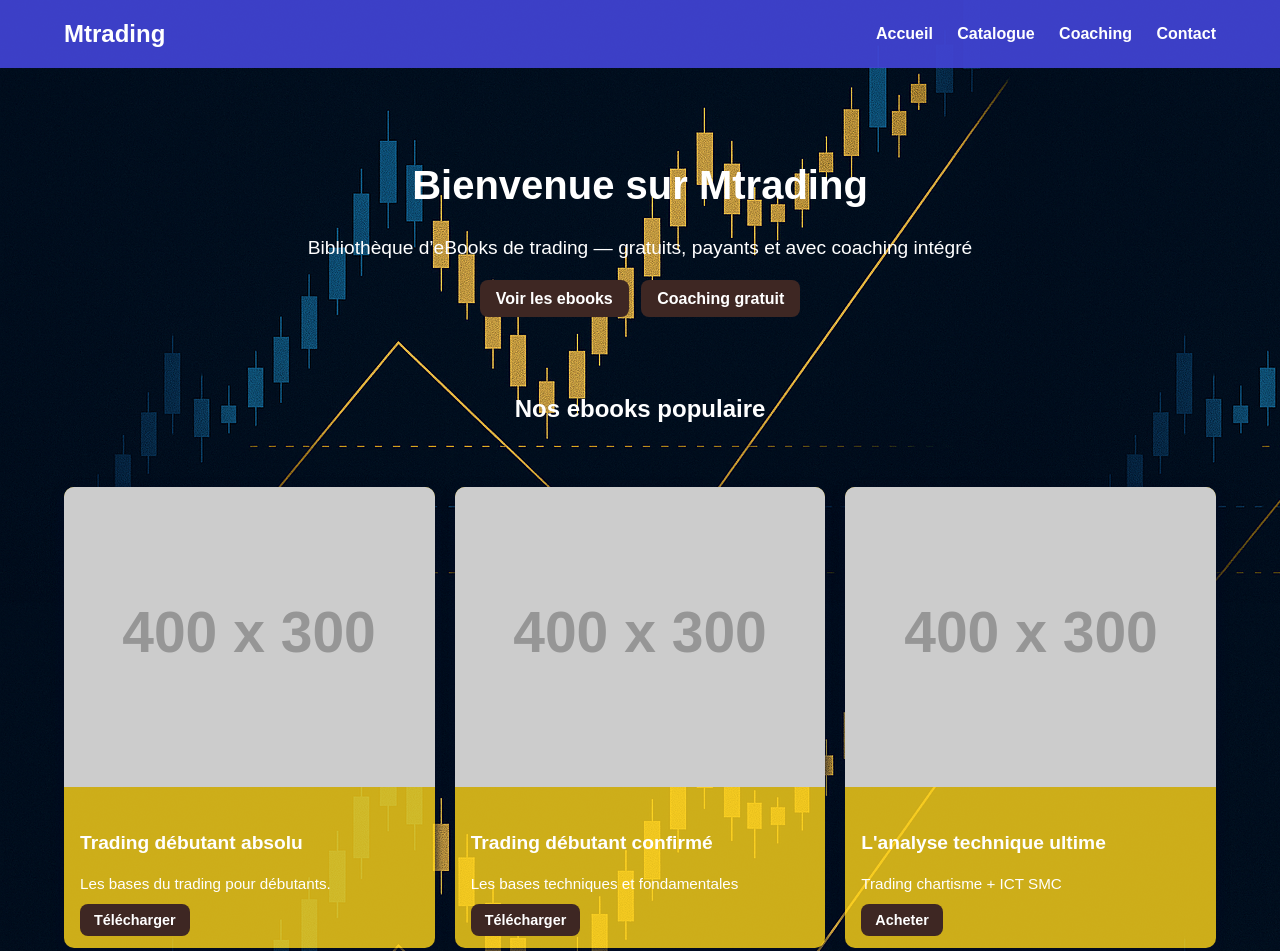
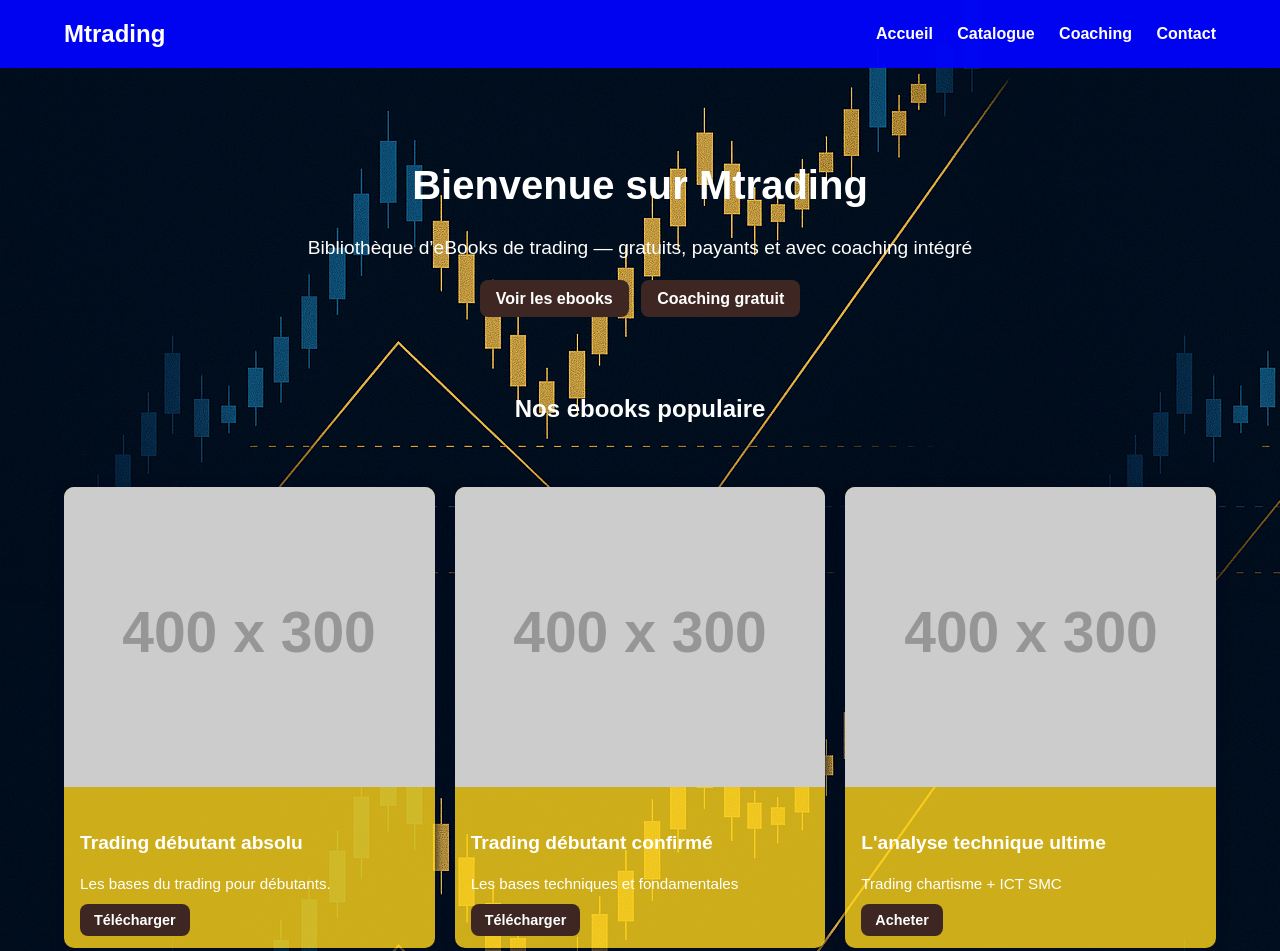
Before and after one commit to yez-agn/Mtrading, a plain HTML site: page index.html in a window 1280 px wide. Shown: the top 951 px of the page. Drawn offline with Linux system fonts and the light colour scheme; placeholder pictures from the web are drawn by us.

Commit message:
Refactor index.html for improved layout and styles
Updated styles and structure for the Mtrading homepage, including header, hero section, cards, and footer. Adjusted background color and added new content for better user experience.

```diff
--- a/index.html
+++ b/index.html
@@ -18,7 +18,7 @@
 
   /* ---------- HEADER ---------- */
   header{
-    background:#4144d4ee; /* chocolaté */
+    background:#0004ffee; /* chocolaté */
     padding:16px 0;
     position:sticky;
     top:0;
@@ -212,4 +212,5 @@
 </script>
 
 </body>
+
 </html>
```
